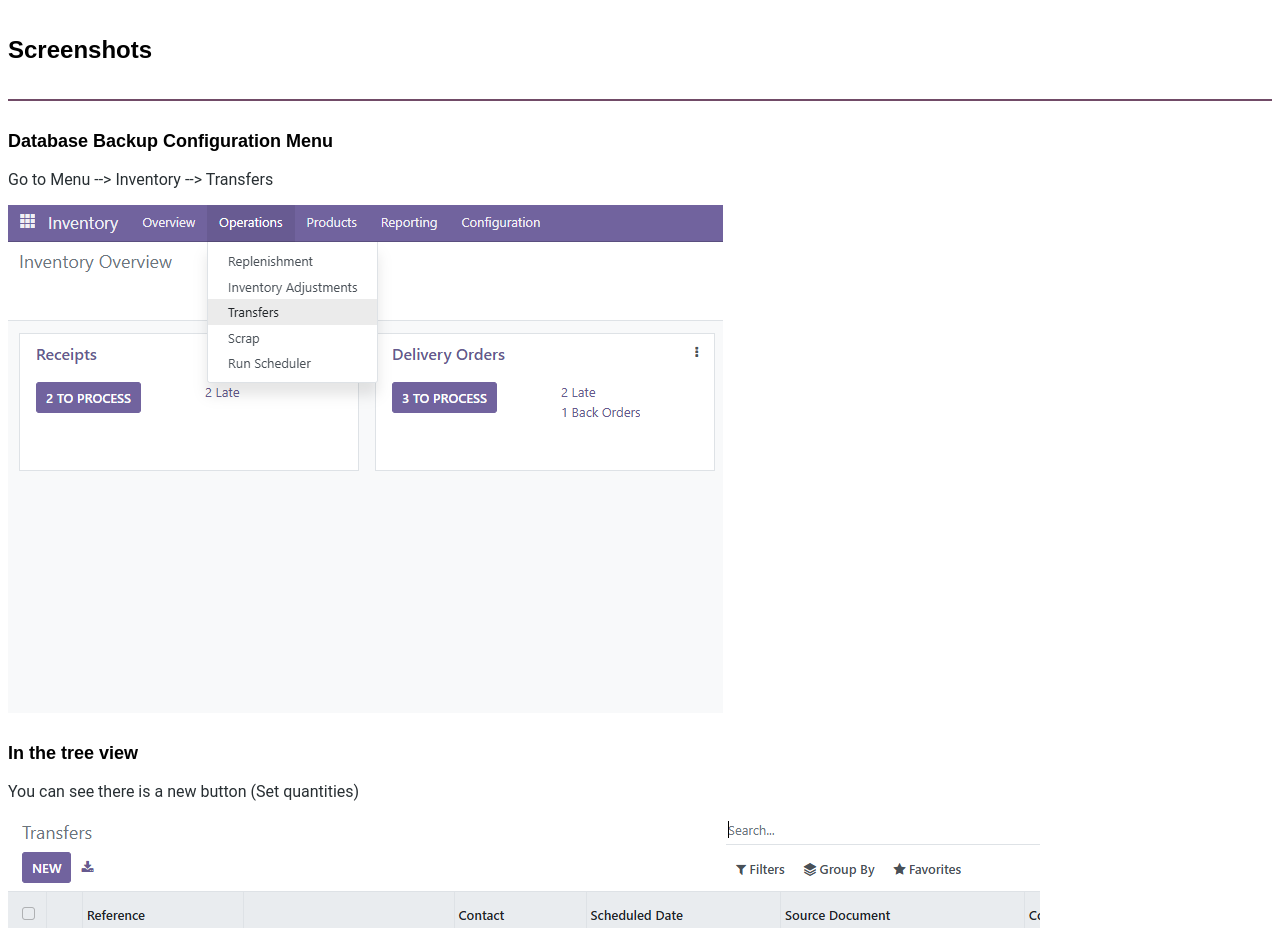
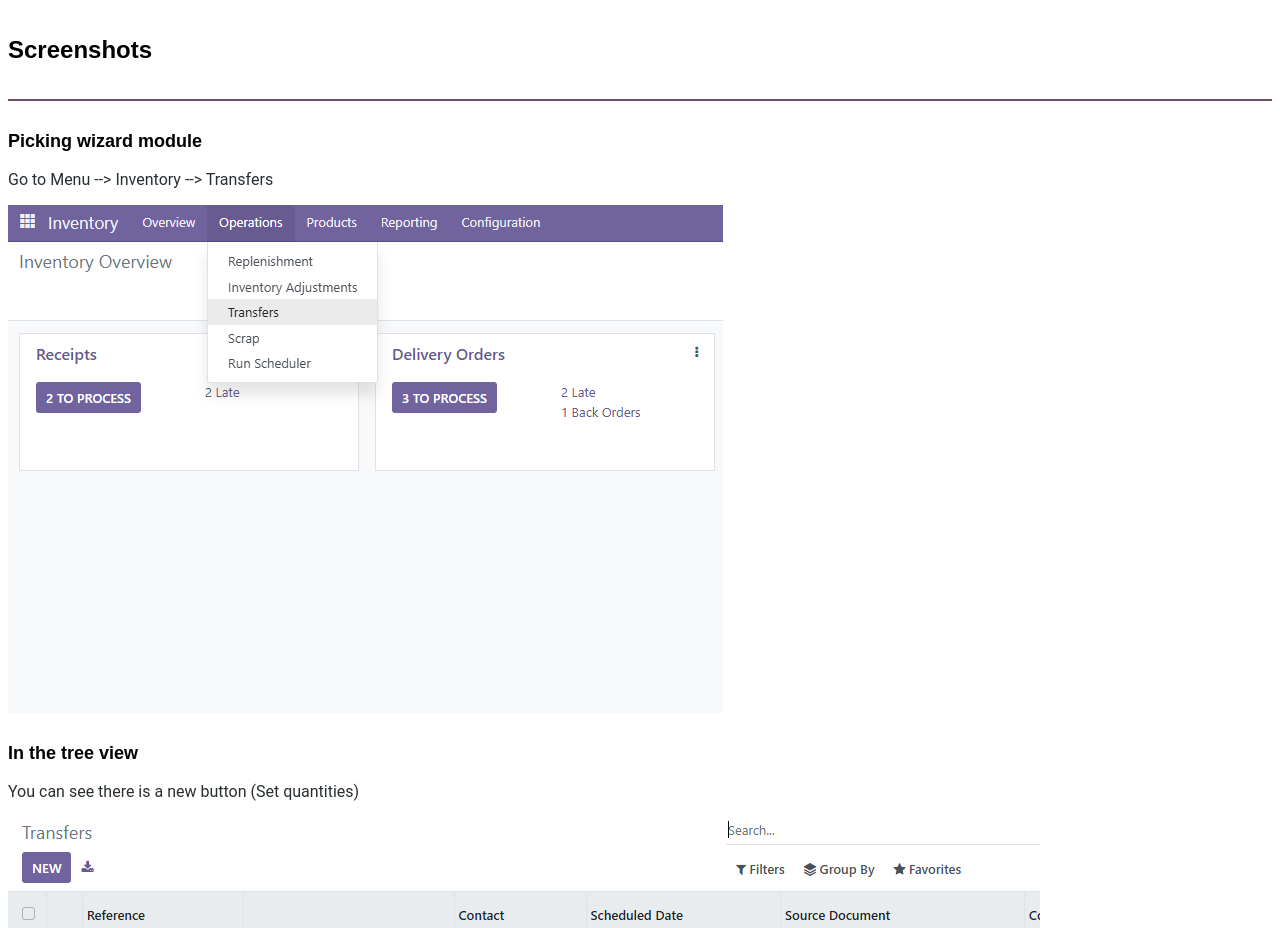
Before and after one commit to Mohlahrech/RAG-Modules-free, a plain HTML site: page picking_wizard/static/description/index.html in a window 1280 px wide. Shown: the part 2000-2928 px from the top of the page. Drawn offline with Linux system fonts and the light colour scheme.

Commit message:
Update index.html

```diff
--- a/picking_wizard/static/description/index.html
+++ b/picking_wizard/static/description/index.html
@@ -170,8 +170,7 @@
 
         <div style="display: block; margin: 30px auto;">
             <h3 style="font-family: 'Montserrat', sans-serif; font-size: 18px; font-weight: bold;">
-                Database Backup
-                Configuration Menu</h3>
+                Picking wizard module</h3>
             <p
                     style="font-family: 'Roboto', sans-serif !important; font-weight: 400 !important; color: #282F33 !important; font-size: 1rem !important;">
                 Go to Menu --> Inventory --> Transfers</p>
```
